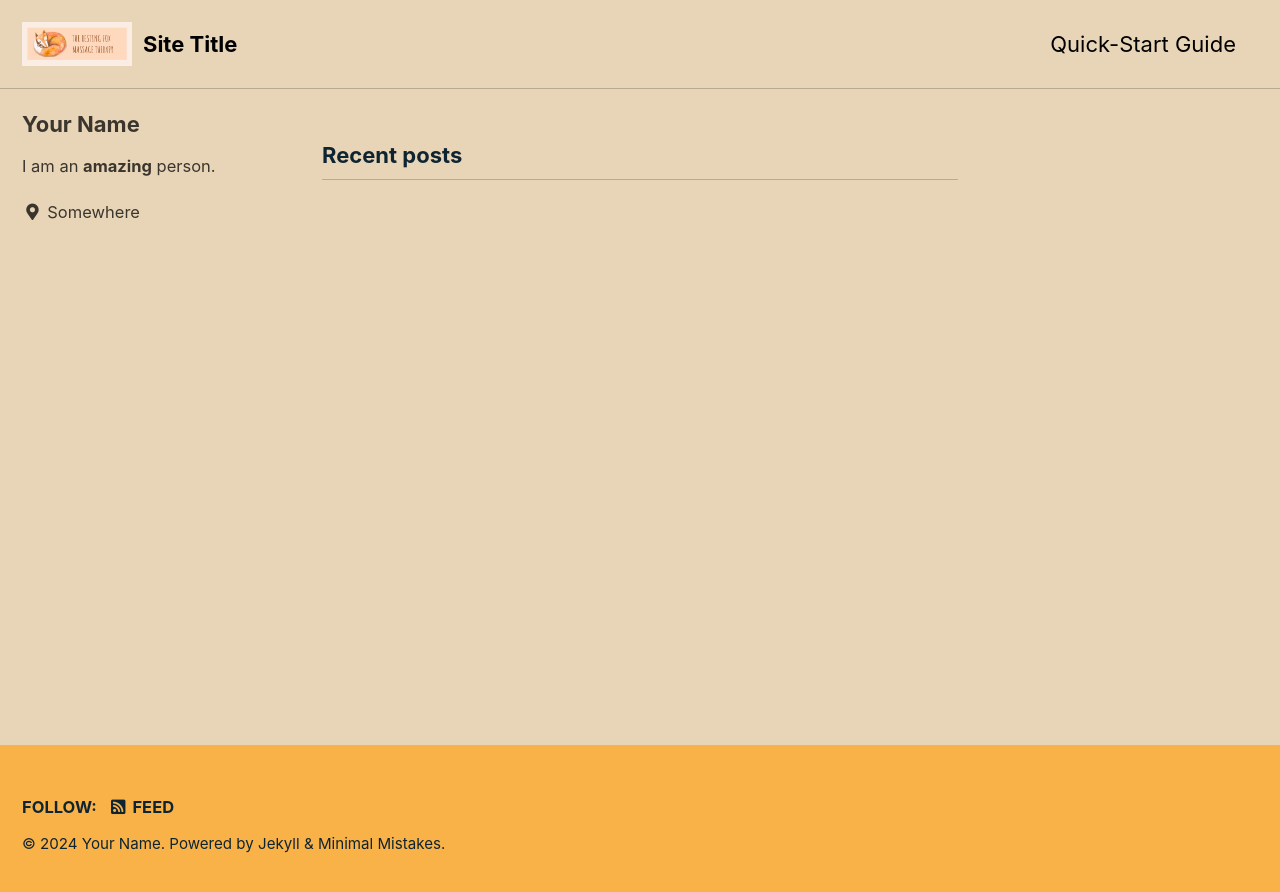
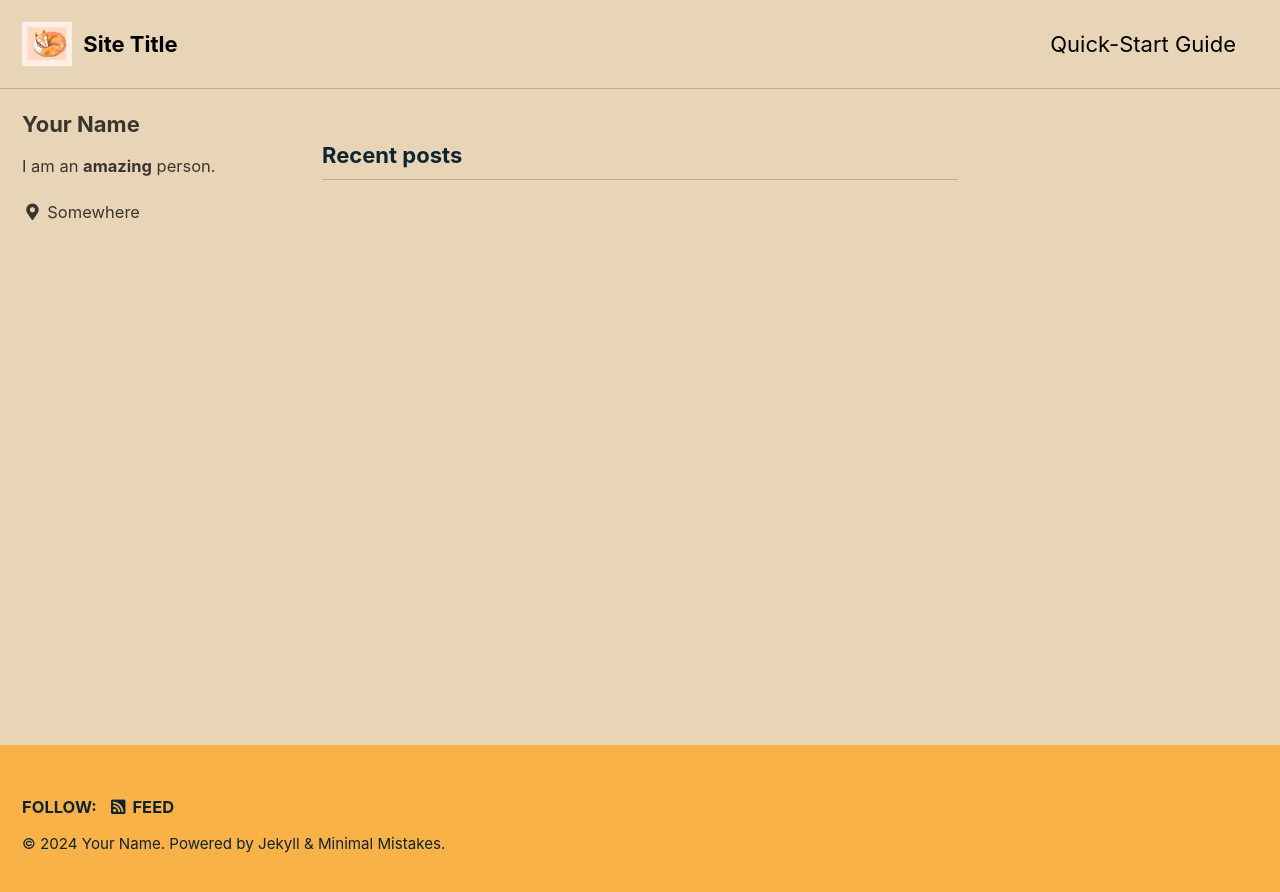
Before and after one commit to therestingfox/potato, a Jekyll site: the page built from index.html, in a window 1280 px wide. Shown: the top 892 px of the page. Built offline with Jekyll 4.4.1, drawn with Linux system fonts in a browser that asks for light colours; cached includes are drawn as plain includes; the list of posts is cut into pages by our own code.

Commit message:
Update _config.yml

```diff
--- a/_config.yml
+++ b/_config.yml
@@ -24,8 +24,8 @@ description              : "An amazing website."
 url                      : # the base hostname & protocol for your site e.g. "https://mmistakes.github.io"
 baseurl                  : # the subpath of your site, e.g. "/blog"
 repository               : # GitHub username/repo-name e.g. "mmistakes/minimal-mistakes"
-teaser                   : # path of fallback teaser image, e.g. "/assets/images/500x300.png"
-logo                     : "/assets/images/logo.jpg" # path of logo image to display in the masthead, e.g. "/assets/images/88x88.png"
+teaser                   : "/assets/images/logo.png"# path of fallback teaser image, e.g. "/assets/images/500x300.png"
+logo                     : "/assets/images/logo2.jpg" # path of logo image to display in the masthead, e.g. "/assets/images/88x88.png"
 masthead_title           : # overrides the website title displayed in the masthead, use " " for no title
 # breadcrumbs            : false # true, false (default)
 words_per_minute         : 200
```
